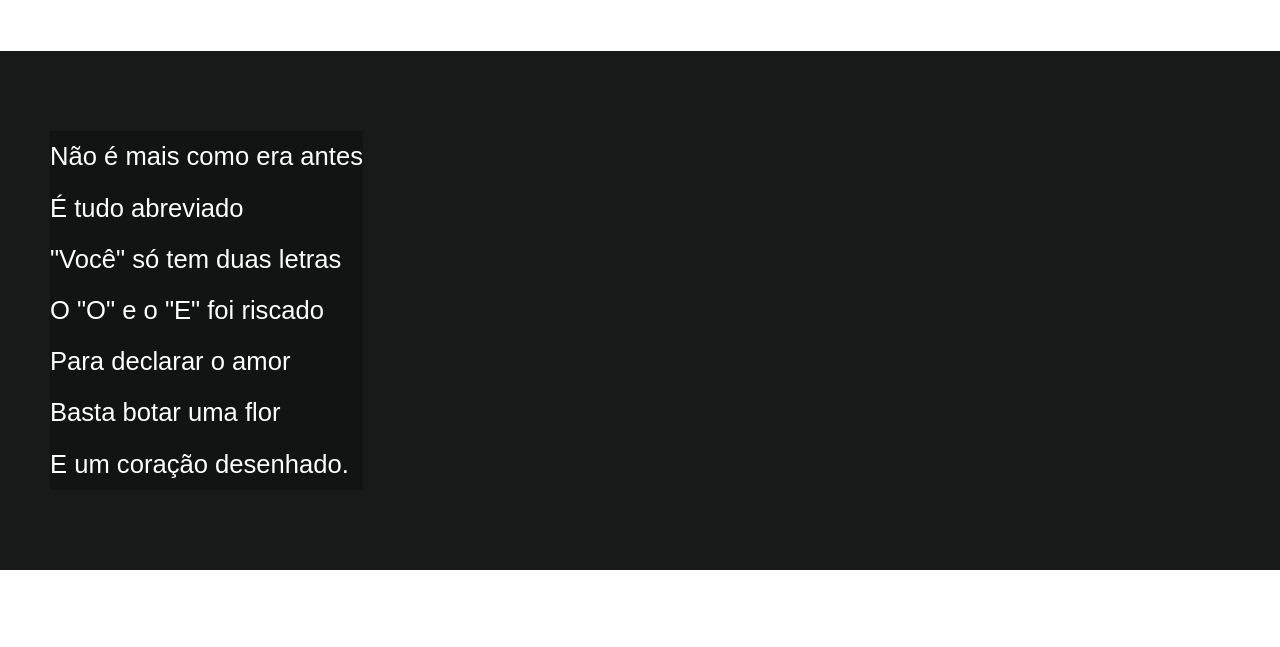
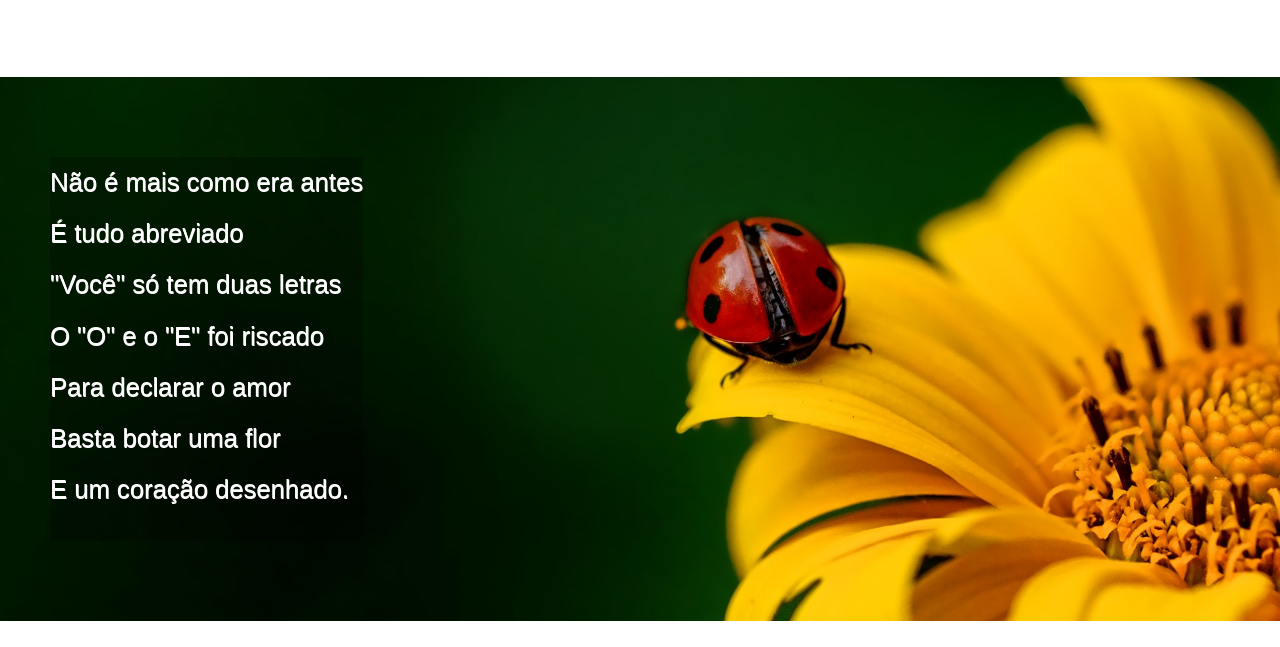
Before and after one commit to KeyvinCumbe/Html-Css, a plain HTML site: page desafio_pmodulo/Desafio12/index.html in a window 1280 px wide. Shown: the part 655-1302 px from the top of the page. Drawn offline with Linux system fonts and the light colour scheme.

Commit message:
Imagens adicionadas

```diff
--- a/desafio_pmodulo/Desafio12/index.html
+++ b/desafio_pmodulo/Desafio12/index.html
@@ -37,7 +37,7 @@
     </section>
 
 
-    <section class="imagem">
+    <section class="imagem" id="img01">
 
         <p>
             Não é mais como era antes<br>
@@ -76,7 +76,7 @@
 
 
 
-    <section class="imagem">
+    <section class="imagem" id="img02">
         <p>
             Tenho saudade das cartas<br>
             Escritas com a própria mão<br>
--- a/desafio_pmodulo/Desafio12/style.css
+++ b/desafio_pmodulo/Desafio12/style.css
@@ -56,6 +56,10 @@ section{
     font-family: var(--font3);
     font-size:2vw;
 }
+
+section > p{
+    padding-bottom: 1em;
+}
 section.normal {
     background-color: white;
     color:black
@@ -65,13 +69,21 @@ section.imagem{
     color: white;
 }
 section.imagem > p {
-    display: inline-block;
+    display: inline-block; /*Onde termina as escritas ele vai terminar o background-color*/
     background-color: rgba(0, 0, 0, 0.247);
+    text-shadow: .5px .5px;
 }
 
+section#img01 {
+    background-image: url('./imagens/background001.jpg');
+    background-position: right center;
+    background-size: cover;
+}
+section#img02{
+    background-image: url('./imagens/background002.jpg');
+    background-size: cover;
 
-
-
+}
 
 footer {
     background-color: black;
```
